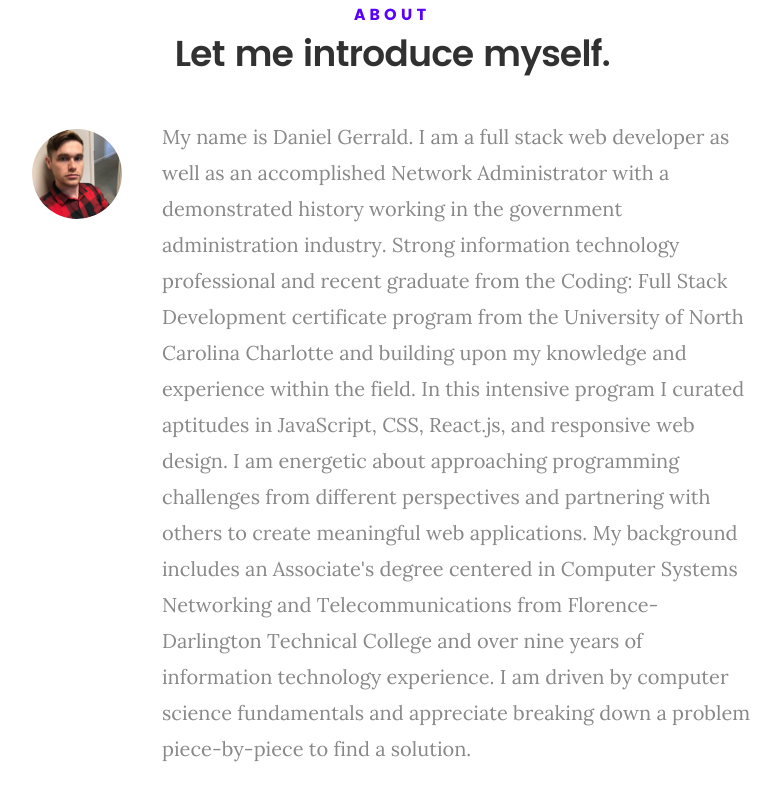
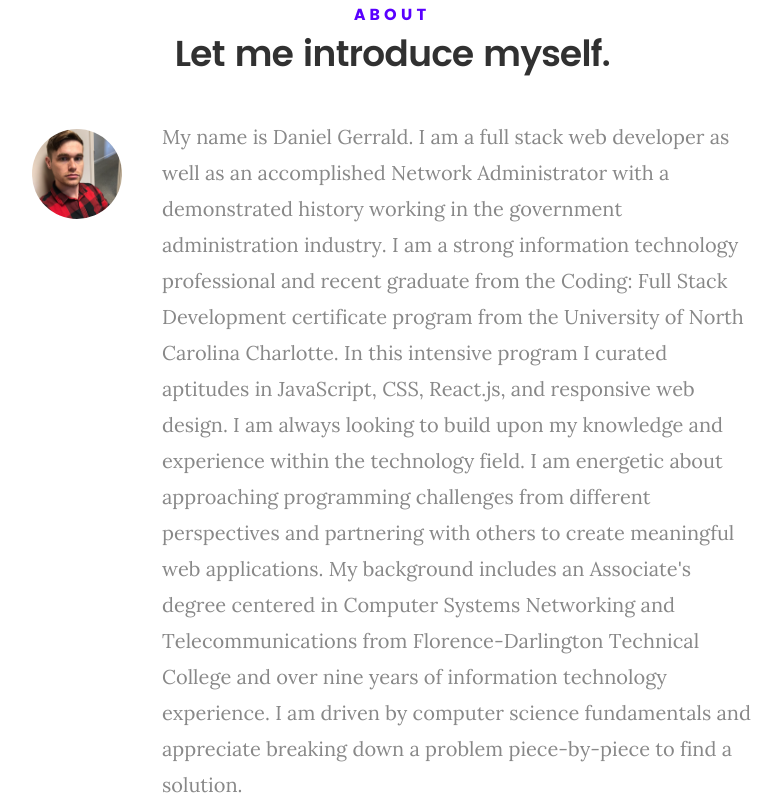
Before and after one commit to DanielGerrald/Profile, a React (Create React App) app: page / in a window 1280 px wide. Shown: the part 840-1640 px from the top of the page, without its empty margins (248-1028 px from the left). Built offline with nearby package versions, Linux system fonts and the light colour scheme.

Commit message:
update about be section

```diff
--- a/src/components/About/about.js
+++ b/src/components/About/about.js
@@ -18,20 +18,21 @@ class About extends Component {
                 My name is Daniel Gerrald. I am a full stack web developer as
                 well as an accomplished Network Administrator with a
                 demonstrated history working in the government administration
-                industry. Strong information technology professional and recent
-                graduate from the Coding: Full Stack Development certificate
-                program from the University of North Carolina Charlotte and
-                building upon my knowledge and experience within the field. In
-                this intensive program I curated aptitudes in JavaScript, CSS,
-                React.js, and responsive web design. I am energetic about
-                approaching programming challenges from different perspectives
-                and partnering with others to create meaningful web
-                applications. My background includes an Associate's degree
-                centered in Computer Systems Networking and Telecommunications
-                from Florence-Darlington Technical College and over nine years
-                of information technology experience. I am driven by computer
-                science fundamentals and appreciate breaking down a problem
-                piece-by-piece to find a solution.
+                industry. I am a strong information technology professional and
+                recent graduate from the Coding: Full Stack Development
+                certificate program from the University of North Carolina
+                Charlotte. In this intensive program I curated aptitudes in
+                JavaScript, CSS, React.js, and responsive web design. I am always
+                looking to build upon my knowledge and experience within the
+                technology field. I am energetic about approaching programming
+                challenges from different perspectives and partnering with
+                others to create meaningful web applications. My background
+                includes an Associate's degree centered in Computer Systems
+                Networking and Telecommunications from Florence-Darlington
+                Technical College and over nine years of information technology
+                experience. I am driven by computer science fundamentals and
+                appreciate breaking down a problem piece-by-piece to find a
+                solution.
               </p>
             </div>
           </div>
```
